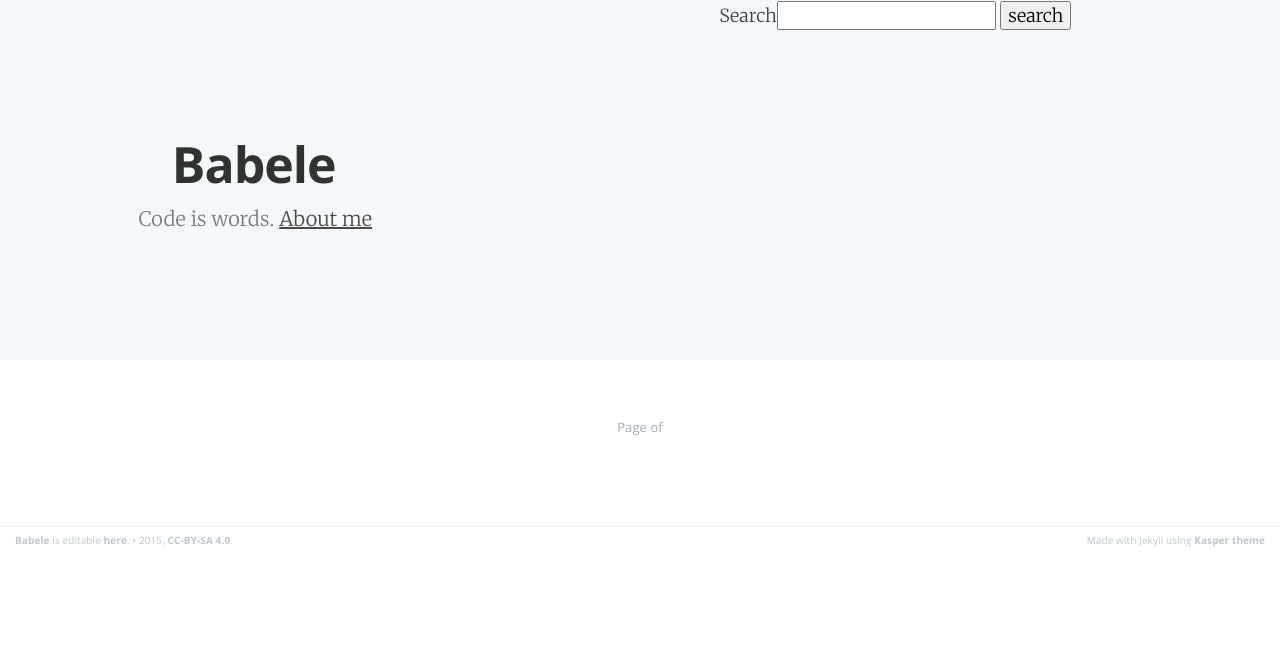
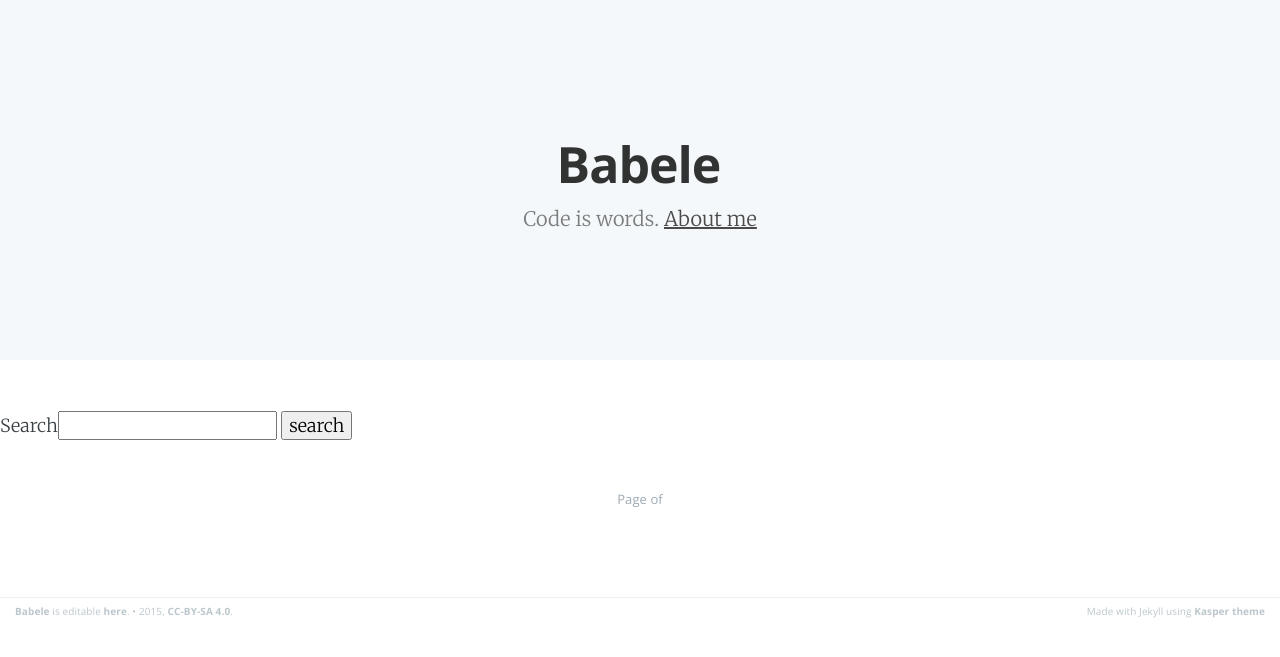
Before and after one commit to Aubreymcfato/aubreymcfato.github.io, a Jekyll site: the page built from index.html, in a window 1280 px wide. Shown: the top 657 px of the page. Built offline with Jekyll 4.4.1, drawn with Linux system fonts in a browser that asks for light colours; Markdown is read by kramdown in place of the engine named in the settings.

Commit message:
sposto Search

```diff
--- a/index.html
+++ b/index.html
@@ -23,16 +23,15 @@ about: 'about.html'
             </h2>
         </div>
     </div>
-    <form id="site_search" method="get" action="search.html">
-  <label for="search_box">Search</label><input type="text" id="search_box" name="query">
-  <input type="submit" value="search">
-</form>
     <a class="scroll-down icon-arrow-left" href="#content" data-offset="-45"><span class="hidden">Scroll Down</span></a>
 </header>
 
 
 <main id="content" class="content" role="main">
-
+    <form id="site_search" method="get" action="search.html">
+  <label for="search_box">Search</label><input type="text" id="search_box" name="query">
+  <input type="submit" value="search">
+</form>
 
     <div class="extra-pagination inner">
         {% include pagination.html %}
```
